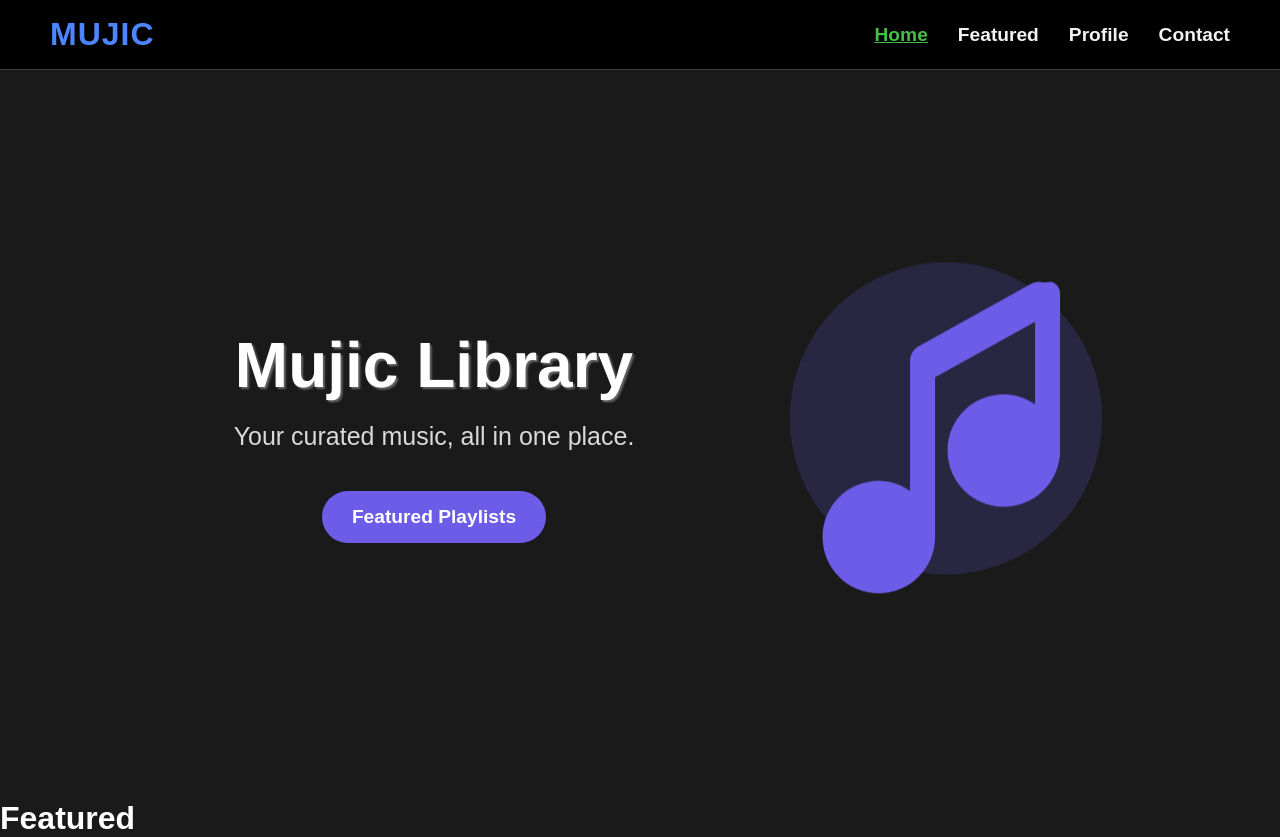
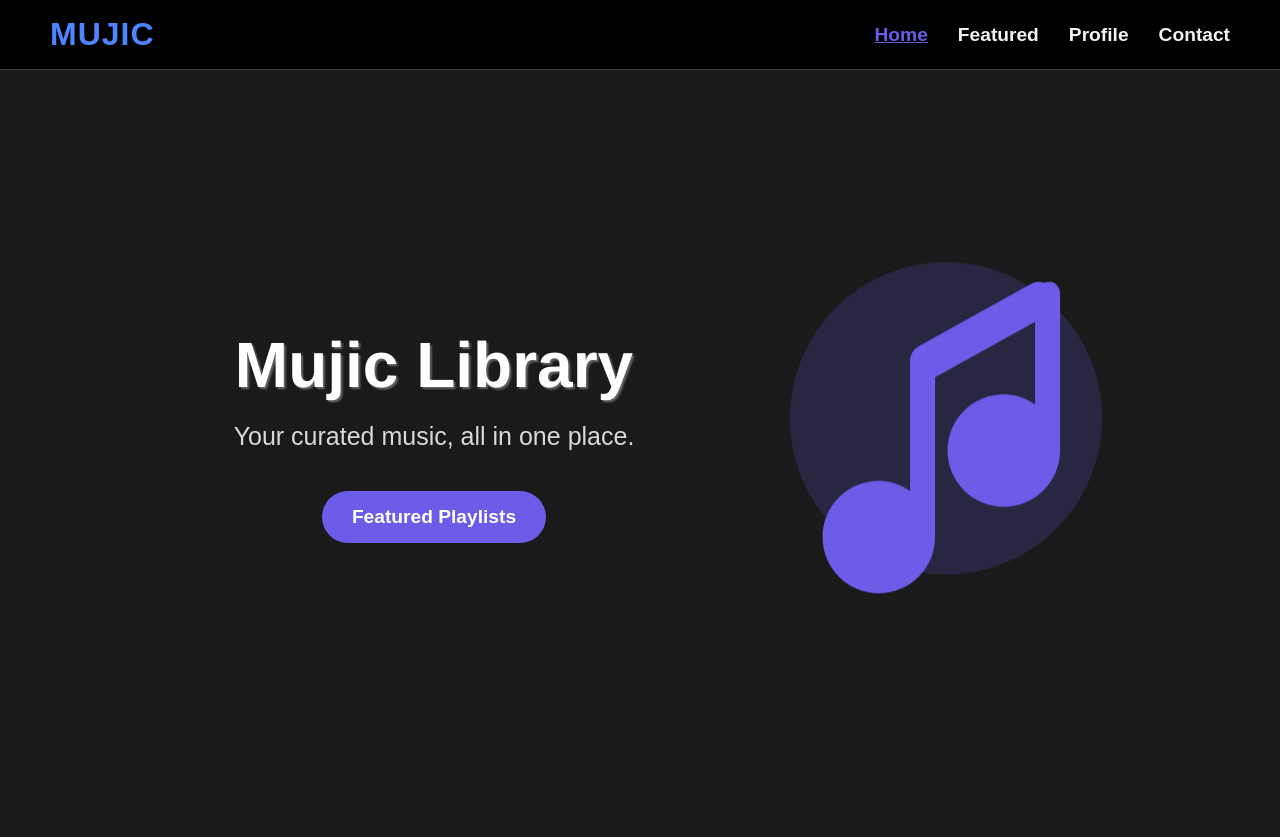
Before and after one commit to KakarotDB/MusicLibraryWebsite, a plain HTML site: page index.html in a window 1280 px wide. In both pictures the pointer is over the link "Home". After the commit the page ends 800 px from the top, so only its background shows below. Drawn offline with Linux system fonts and the light colour scheme.

Commit message:
Changed a few things

```diff
--- a/index.html
+++ b/index.html
@@ -33,8 +33,5 @@
         </svg>
     </div>
 </div>
-<div id="featured">
-    <h1>Featured</h1>
-</div>
 </body>
 </html>
--- a/styles.css
+++ b/styles.css
@@ -40,6 +40,7 @@ body {
     font-weight: bold;
     /*color: #3ca63c;*/
     color: hsl(221, 100%, 65%);
+    /*color: hsl(247, 74%, 63%);*/
     letter-spacing: 1px;
     cursor: pointer;
 }
@@ -60,7 +61,7 @@ body {
 }
 .nav-links a:hover {
     text-decoration: underline;
-    color: hsl(120, 49%, 51%);
+    color: hsl(247, 74%, 63%);
 }
 #home {
     min-height: calc(100vh - 70px);
```
